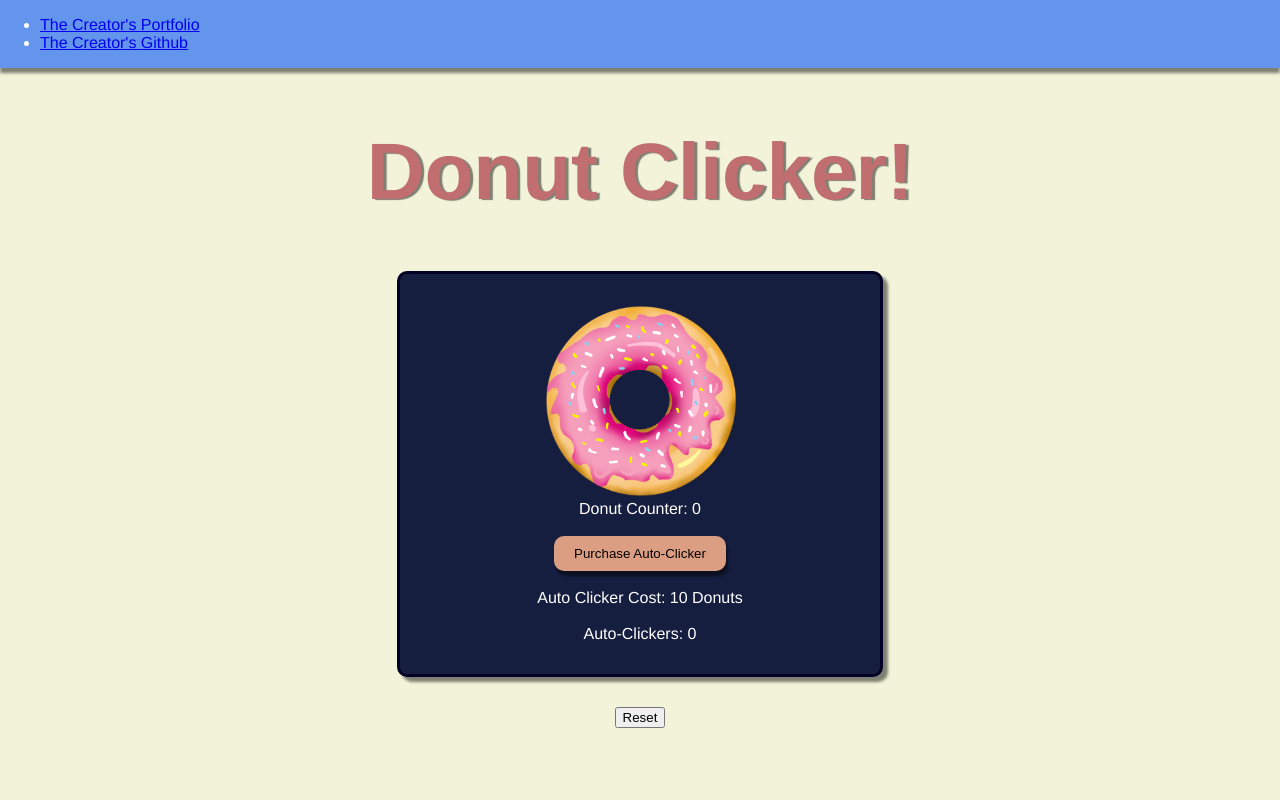
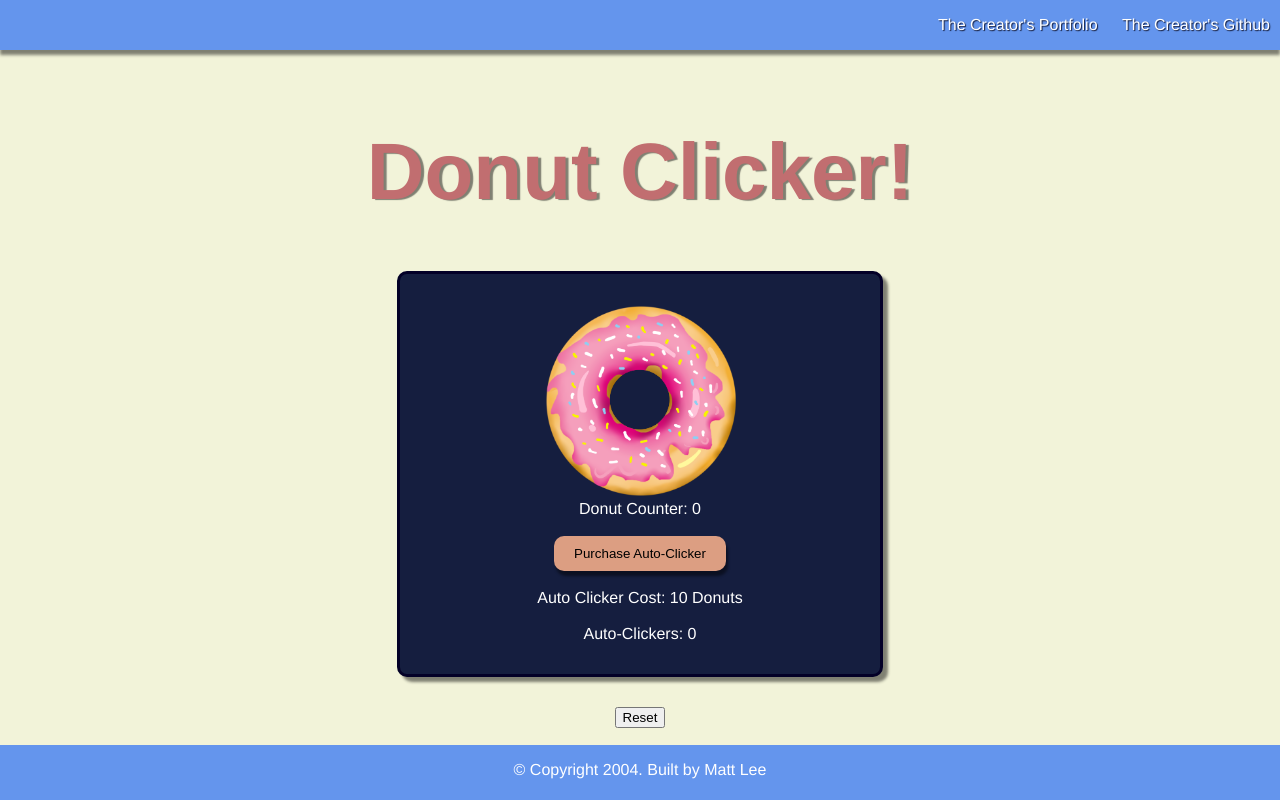
Before and after one commit to mattboy115/donut-maker-mattboy115, a plain HTML site: page index.html in a window 1280 px wide. Drawn offline with Linux system fonts and the light colour scheme.

Commit message:
Changes to nav bar and new footer

```diff
--- a/index.html
+++ b/index.html
@@ -24,6 +24,7 @@
       <div id="ac-count">Auto-Clickers: 0</div>
     </div>
     <button id="reset-btn" onclick="location.reload()">Reset</button>
+    <footer><p>&copy Copyright 2004. Built by Matt Lee</p></footer>
     <script src="./index.js"></script>
   </body>
 </html>
--- a/style.css
+++ b/style.css
@@ -18,6 +18,18 @@ header {
     position: fixed;
     top: 0;
     box-shadow: 0px 5px 3px rgba(0, 0, 0, 0.473);
+    text-align: right;
+}
+
+header ul li {
+    display: inline;
+    padding: 10px;
+}
+
+header a {
+    text-decoration: none;
+    color: white;
+    text-shadow: 1px 1px 1px #151E3F;
 }
 
 h1 {
@@ -68,3 +80,13 @@ h1 {
     transition: .1s;
     transform: scale(0.9);
 }
+
+footer {
+    position: fixed;
+    text-align: center;
+    bottom: 0;
+    background-color: cornflowerblue;
+    height: 40px;
+    width: 100%;
+    padding-bottom: 15px;
+}
```
